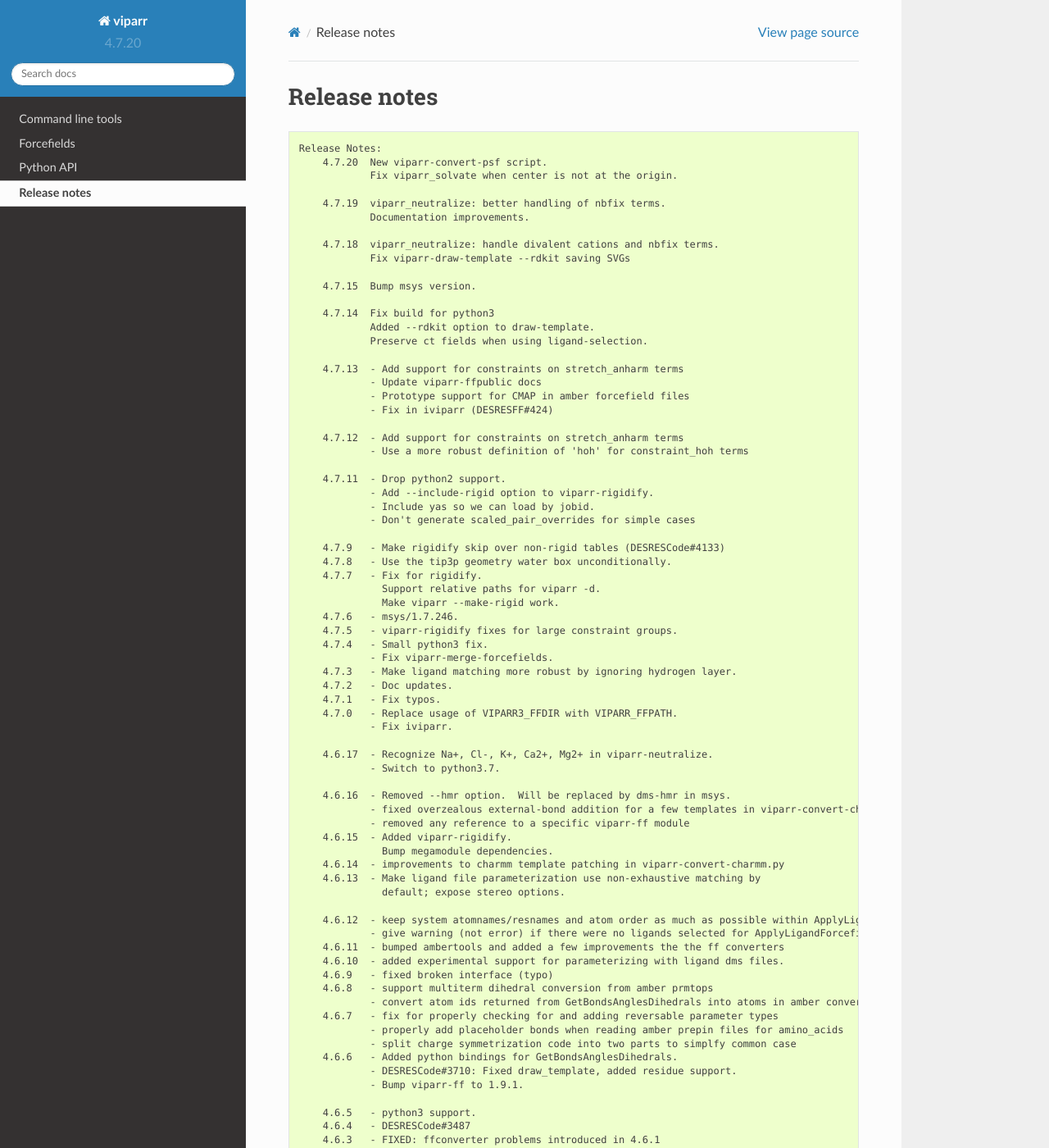
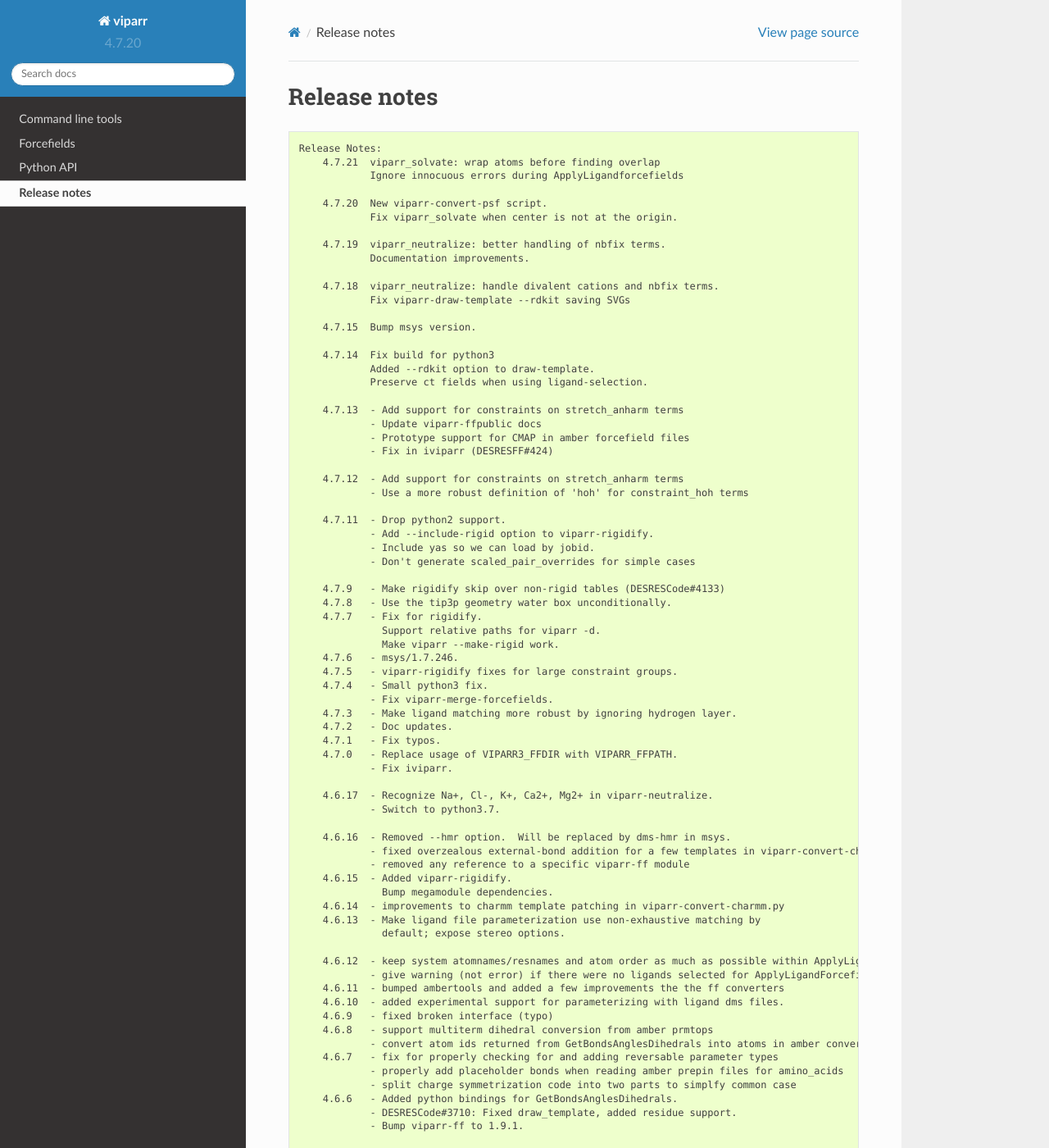
Before and after one commit to DEShawResearch/viparr, a Sphinx documentation site: the page built from doc/source/release_notes.rst, in a window 1280 px wide and 1400 px high. Shown: the whole window at 82% size. Built offline with Sphinx 7.4.7 and the Read the Docs theme 2.0.0, drawn with Linux system fonts in a browser that asks for light colours; the version number is read from the project's files by our own code; some of the changed text lies outside the part shown.

Commit message:
Release notes

```diff
--- a/doc/source/release_notes.txt
+++ b/doc/source/release_notes.txt
@@ -1,4 +1,7 @@
 Release Notes:
+    4.7.21  viparr_solvate: wrap atoms before finding overlap
+            Ignore innocuous errors during ApplyLigandforcefields
+
     4.7.20  New viparr-convert-psf script.
             Fix viparr_solvate when center is not at the origin.
 
```
